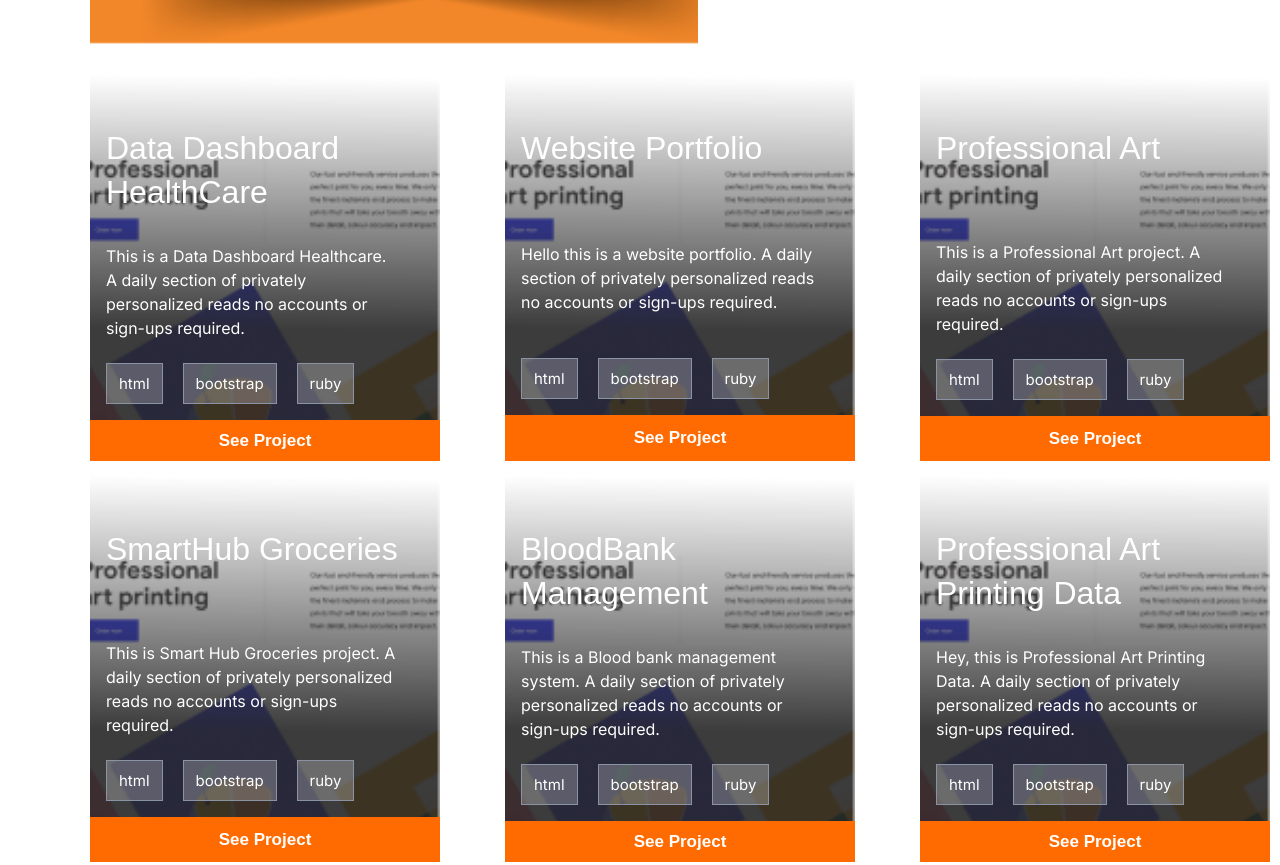
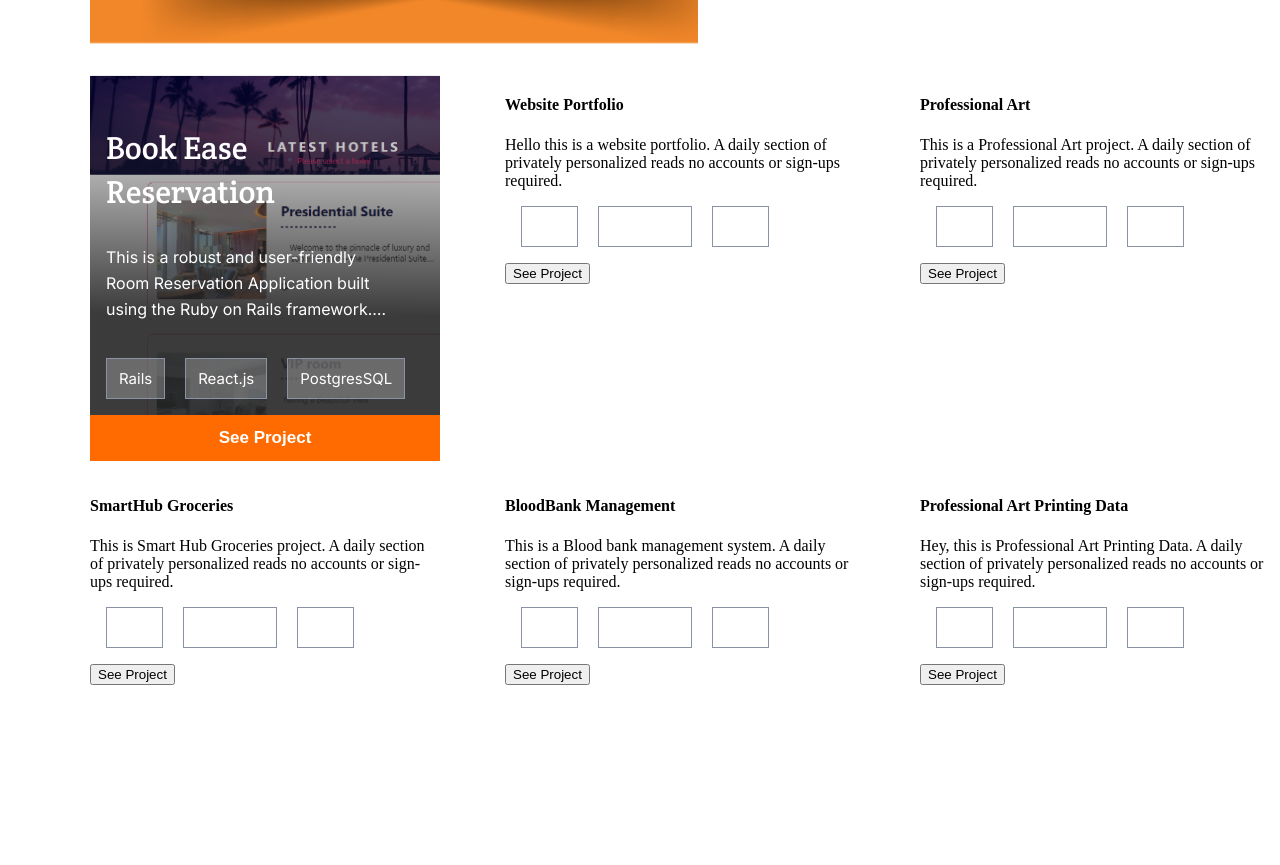
Before and after one commit to Fene-87/Portfolio, a website: page index.html in a window 1280 px wide. Shown: the part 1409-2274 px from the top of the page. Drawn offline with Linux system fonts and the light colour scheme.

Commit message:
Add Book Ease project to portfolio

```diff
--- a/app.js
+++ b/app.js
@@ -48,6 +48,7 @@ section.innerHTML = `
 
         <main class="main-section">
             <section class="works-card">
+                <div class="works-card-info">
                 <h4>Professional Art <br/> Printing Data</h4>
                 <p>
                     A daily section of privately personalized reads;
@@ -55,11 +56,12 @@ section.innerHTML = `
                     standard
                 </p>
                 <ul class="works-ul">
-                    <li>html</li>
-                    <li>bootstrap</li>
-                    <li>ruby</li>
+                    <li>Rails</li>
+                    <li>React.js</li>
+                    <li>PostgresSQL</li>
                 </ul>
                 <button type="button">See Project</button>
+                </div>
             </section>
             <section class="works-card">
                 <h4>Professional Art <br/> Printing Data</h4>
@@ -136,12 +138,12 @@ section.innerHTML = `
 
 const projectDetails = [
   {
-    name: 'Data Dashboard HealthCare',
-    description: 'This is a Data Dashboard Healthcare. A daily section of privately personalized reads no accounts or sign-ups required.',
-    featuredImage: './img/Snapshoot Portfolio.png',
-    technologies: ['html', 'bootstrap', 'ruby'],
-    liveLink: 'See Live',
-    sourceLink: 'See Source',
+    name: 'Book Ease Reservation',
+    description: 'This is a robust and user-friendly Room Reservation Application built using the Ruby on Rails framework. With its intuitive interface and powerful features, this app aims to streamline the hotel booking process for both guests and hotel staff.',
+    featuredImage: './img/Book-ease-home.PNG',
+    technologies: ['Ruby on Rails', 'React', 'PostgreSQL'],
+    liveLink: 'https://book-ease.onrender.com/',
+    sourceLink: 'https://github.com/Fene-87/hotel-room-reservation-front-end',
   },
 
   {
@@ -198,6 +200,12 @@ for (let i = 0; i < names.length; i += 1) {
 const descriptions = document.querySelectorAll('.main-section p');
 for (let i = 0; i < descriptions.length; i += 1) {
   descriptions[i].textContent = projectDetails[i].description;
+}
+
+const cardImages = document.querySelectorAll('.works-card');
+for(let i = 0; i < cardImages.length; i++) {
+  const backgroundImg = projectDetails[i].featuredImage
+  cardImages[i].style.backgroundImage = `url(${backgroundImg})`
 }
 
 const body = document.querySelector('body');
--- a/index.html
+++ b/index.html
@@ -68,26 +68,34 @@
         <section class="frameworks">
             <ul class="skill-items">
                 <li class="list-header"><i class="fa-solid fa-square skills-icon icon-transform"></i>Language</li>
-                <li class="items">Javascript</li>
+                <li class="items">JavaScript</li>
+                <li class="items">TypeScript</li>
+                <li class="items">Node.js</li>
                 <li class="items">Ruby</li>
                 <li class="items">Html</li>
                 <li class="items">Css</li>
             </ul>
              <ul class="skill-items">
                 <li class="list-header"><i class="fa-solid fa-square skills-icon"></i>Frameworks</li>
-                <li class="items">Bootstrap</li>
+                <li class="items">React</li>
+                <li class="items">Angular</li>
+                <li class="items">Next.js</li>
+                <li class="items">Express</li>
                 <li class="items">Ruby on Rails</li>
-                <li class="items">RSPec</li>
                 <li class="items">CapyBara</li>
-                <li class="items">Selenium</li>
+                <li class="items">RSpec</li>
+                <li class="items">SCSS</li>
             </ul>
             <ul class="skill-items">
-                <li class="list-header"><i class="fa-solid fa-circle skills-icon"></i>Skills</li>
-                <li class="items">Codekit</li>
+                <li class="list-header"><i class="fa-solid fa-circle skills-icon"></i>Skills & Database</li>
+                <li class="items">Apache</li>
                 <li class="items">Github</li>
+                <li class="items">Git</li>
                 <li class="items">Codepen</li>
                 <li class="items">Gitlab</li>
-                <li class="items">Terminal</li>
+                <li class="items">MongoDB</li>
+                <li class="items">PostgreSQL</li>
+                <li class="items">MySQL</li>
             </ul>
         </section>
     </section>
--- a/style.css
+++ b/style.css
@@ -273,34 +273,44 @@ a {
 }
 
 .works-card {
+  width: 350px;
+  background-repeat: no-repeat;
+  background-size: cover;
+  background-position: center;
+}
+
+.works-card-info {
   display: flex;
   flex-direction: column;
   width: 350px;
+  height: 100%;
   background: linear-gradient(180.45deg, rgba(38, 38, 38, 0) 0.75%, rgba(38, 38, 38, 0.9) 61.94%);
-  background-image: url(./img/Img\ Placeholder-bg-resized.png);
-  background-repeat: no-repeat;
-  background-size: cover;
 }
 
-.works-card h4 {
+.works-card-info h4 {
   width: 295px;
   height: 60px;
   color: #fff;
   padding-top: 8px;
   line-height: 44px;
-  font-family: 'Crete Rount', sans-serif;
+  font-family: 'Crete Round', sans-serif;
   font-weight: 400;
   font-size: 32px;
   padding-left: 16px;
 }
 
-.works-card p {
+.works-card-info p {
   width: 295px;
   height: 87px;
+  display: -webkit-box;
+  -webkit-box-orient: vertical;
+  -webkit-line-clamp: 3;
+  overflow: hidden;
+  text-overflow: ellipsis;
   font-family: 'Inter', sans-serif;
   font-weight: 400;
   font-size: 16px;
-  line-height: 24px;
+  line-height: 26px;
   padding-left: 16px;
   color: #fff;
 }
@@ -325,7 +335,7 @@ a {
   background-color: rgba(255, 255, 255, 0.24);
 }
 
-.works-card button {
+.works-card-info button {
   background-color: #ff6b00;
   width: 350px;
   height: 48px;
@@ -485,7 +495,7 @@ a {
   cursor: pointer;
 }
 
-.works-card button:hover {
+.works-card-info button:hover {
   background-color: #acb7c3;
 }
 
```
Also changed, not shown: img/Book-ease-home.PNG (added).
